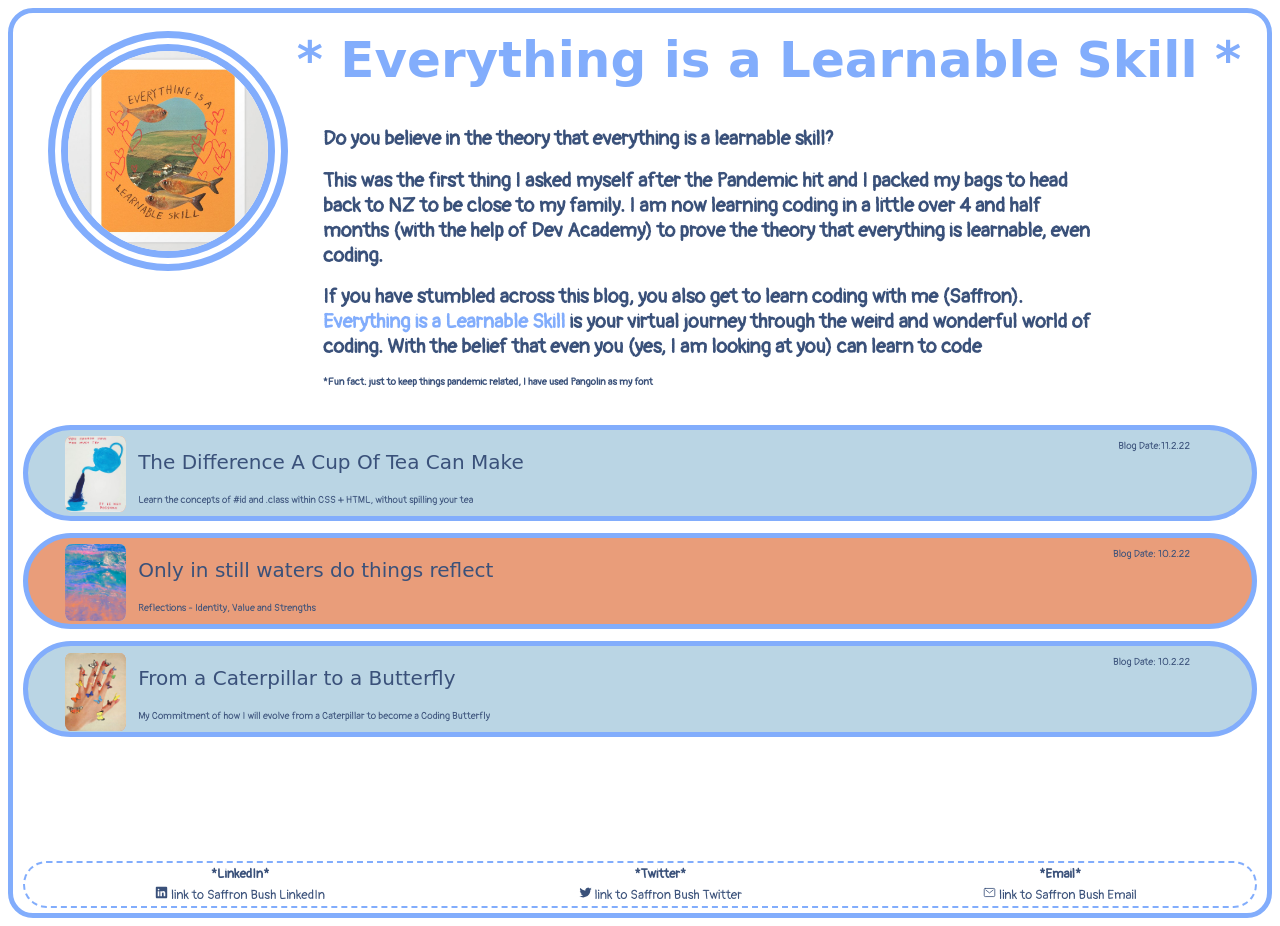
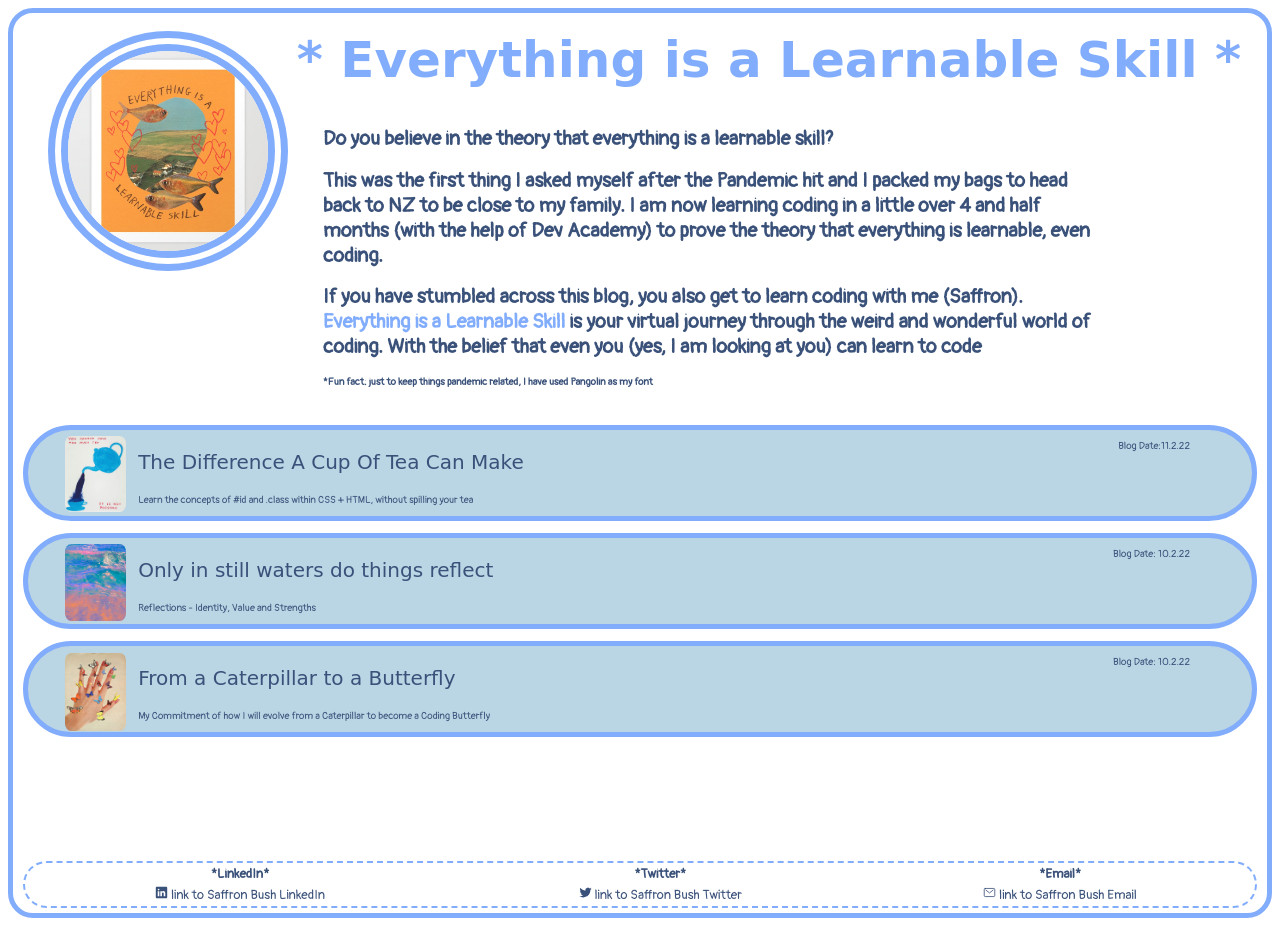
Before and after one commit to saffron-bush/saffron-bush.github.io, a plain HTML site: page index.html in a window 1280 px wide. Drawn offline with nearby package versions, Linux system fonts and the light colour scheme; a web font is replaced by a local one.

Commit message:
updated blog space

```diff
--- a/index.html
+++ b/index.html
@@ -37,7 +37,7 @@
 
       <a target="_blank" href ="https://saffron-bush.github.io/blog/html-css.html">
 
-        <img class= "image-left-1 color-line-1" src="images/tea.jpg" alt="You cannot have too much tea image"></a>
+        <img class= "image-left-1" src="images/tea.jpg" alt="You cannot have too much tea image"></a>
 
       <a target="_blank" href ="https://saffron-bush.github.io/blog/html-css.html">
 
@@ -48,12 +48,12 @@
       <p class="blog-Pangolin-font"> Learn the concepts of #id and .class within CSS + HTML, without spilling your tea</p> </a>
   </div>
 
-  <div class="box-break-5 color-line-1">
+  <div class="box-break-1 color-line-2">
         <P class="topright"> Blog Date: 10.2.22</P>
 
         <a target="_blank" href ="https://saffron-bush.github.io/blog/identity-values.html">
 
-        <img class= "image-left-1 color-line-2" src="images/waves.jpeg" alt="waves image"></a>
+        <img class= "image-left-1" src="images/waves.jpeg" alt="waves image"></a>
 
         <a target="_blank" href ="https://saffron-bush.github.io/blog/identity-values.html">
 
@@ -64,12 +64,12 @@
         <p class="blog-Pangolin-font"> Reflections - Identity, Value and Strengths</p> </a>
   </div>
 
-  <div class="box-break-10 color-line-2">
+  <div class="box-break-1 color-line-2">
         <P class="topright"> Blog Date: 10.2.22</P>
 
         <a target="_blank" href =" https://saffron-bush.github.io/blog/learning-plan.html">
 
-        <img class= "image-left-1 color-line-1" src="images/butterfly.jpeg" alt="butterfly image"></a>
+        <img class= "image-left-1" src="images/butterfly.jpeg" alt="butterfly image"></a>
 
         <a target="_blank" href =" https://saffron-bush.github.io/blog/learning-plan.html">
 
```
